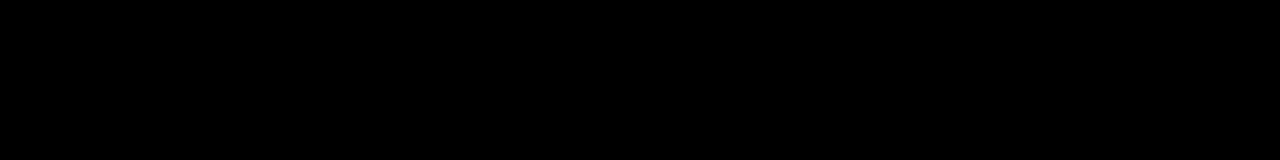
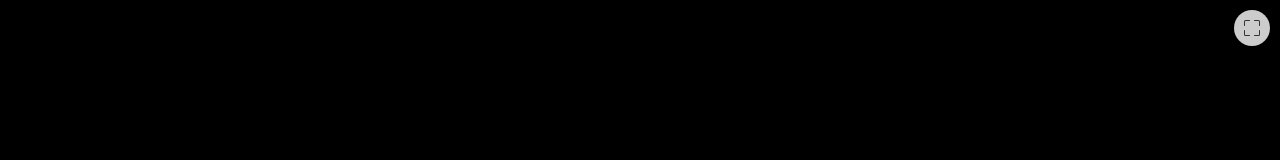
Before and after one commit to ybergner/chair-clock, a plain HTML site: page index.html in a window 1280 px wide. Shown: the top 160 px of the page. Drawn offline with Linux system fonts and the light colour scheme.

Commit message:
fullscreen button

```diff
--- a/app.js
+++ b/app.js
@@ -60,6 +60,33 @@ function updateClockColor() {
   }
 }
 
+function toggleFullScreen() {
+  const doc = window.document;
+  const docEl = doc.documentElement;
+
+  const requestFullScreen =
+    docEl.requestFullscreen ||
+    docEl.mozRequestFullScreen ||
+    docEl.webkitRequestFullScreen ||
+    docEl.msRequestFullscreen;
+  const cancelFullScreen =
+    doc.exitFullscreen ||
+    doc.mozCancelFullScreen ||
+    doc.webkitExitFullscreen ||
+    doc.msExitFullscreen;
+
+  if (
+    !doc.fullscreenElement &&
+    !doc.mozFullScreenElement &&
+    !doc.webkitFullscreenElement &&
+    !doc.msFullscreenElement
+  ) {
+    requestFullScreen.call(docEl);
+  } else {
+    cancelFullScreen.call(doc);
+  }
+}
+
 startButton.addEventListener("click", startCountdown);
 stopButton.addEventListener("click", stopCountdown);
 resetButton.addEventListener("click", resetCountdown);
--- a/index.html
+++ b/index.html
@@ -21,6 +21,23 @@
         <button id="reset">Reset</button>
       </div>
     </div>
+    <div id="fullscreen-btn" onclick="toggleFullScreen()">
+      <svg
+        xmlns="http://www.w3.org/2000/svg"
+        width="16"
+        height="16"
+        fill="currentColor"
+        class="bi bi-fullscreen"
+        viewBox="0 0 16 16"
+      >
+        <path
+          d="M1.5 1a.5.5 0 0 0-.5.5v4a.5.5 0 0 1-1 0v-4A1.5 1.5 0 0 1 1.5 0h4a.5.5 0 0 1 0 1h-4zM10 .5a.5.5 0 0 1 .5-.5h4A1.5 1.5 0 0 1 16 1.5v4a.5.5 0 0 1-1 0v-4a.5.5 0 0 0-.5-.5h-4a.5.5 0 0 1-.5-.5zM.5 10a.5.5 0 0 1 .5.5v4a.5.5 0 0 0 .5.5h4a.5.5 0 0 1 0 1h-4A1.5 1.5 0 0 1 0 14.5v-4a.5.5 0 0 1 .5-.5zm15 0a.5.5 0 0 1 .5.5v4a1.5 1.5 0 0 1-1.5 1.5h-4a.5.5 0 0 1 0-1h4a.5.5 0 0 0 .5-.5v-4a.5.5 0 0 1 .5-.5z"
+        />
+      </svg>
+
+      <!--  -->
+    </div>
+
     <script src="app.js"></script>
   </body>
 </html>
--- a/style.css
+++ b/style.css
@@ -39,3 +39,23 @@ body {
   margin-right: 1rem;
   color: #000000; /*  color of text in the input   */
 }
+
+/* Fullscreen button styles */
+#fullscreen-btn {
+  position: absolute;
+  top: 10px;
+  right: 10px;
+  width: 36px;
+  height: 36px;
+  cursor: pointer;
+  background-color: rgba(255, 255, 255, 0.8);
+  border-radius: 50%;
+  display: flex;
+  align-items: center;
+  justify-content: center;
+  z-index: 100;
+}
+
+#fullscreen-btn svg {
+  fill: #333;
+}
```
